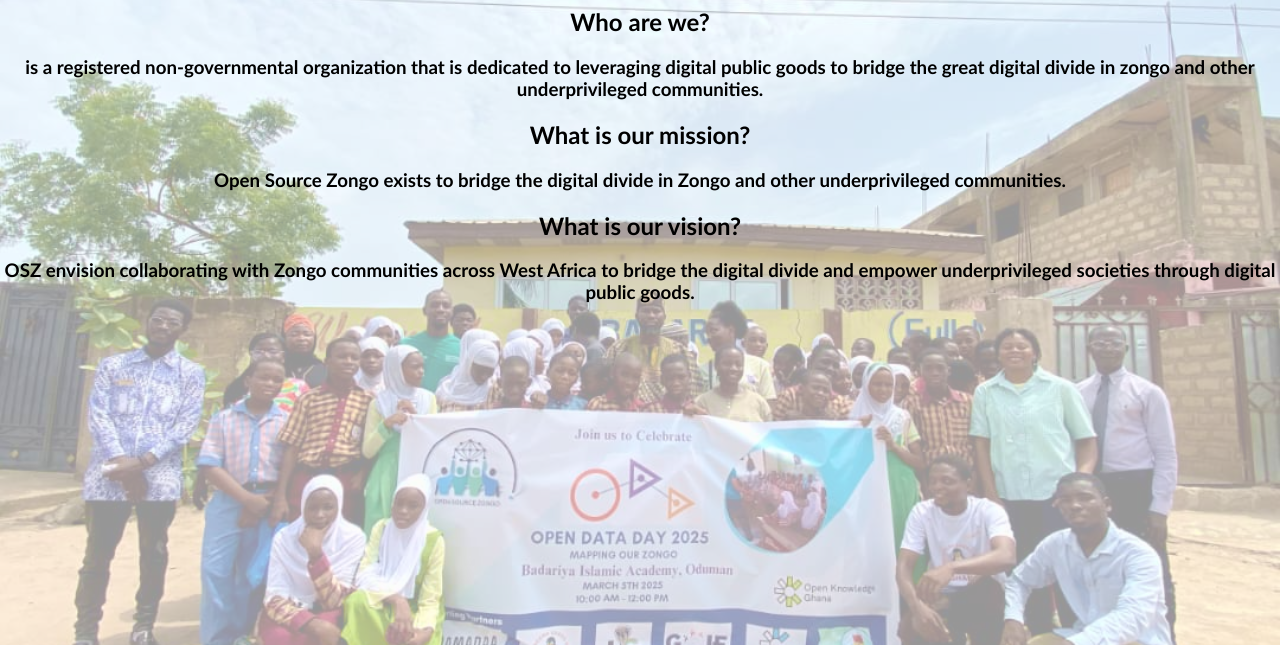
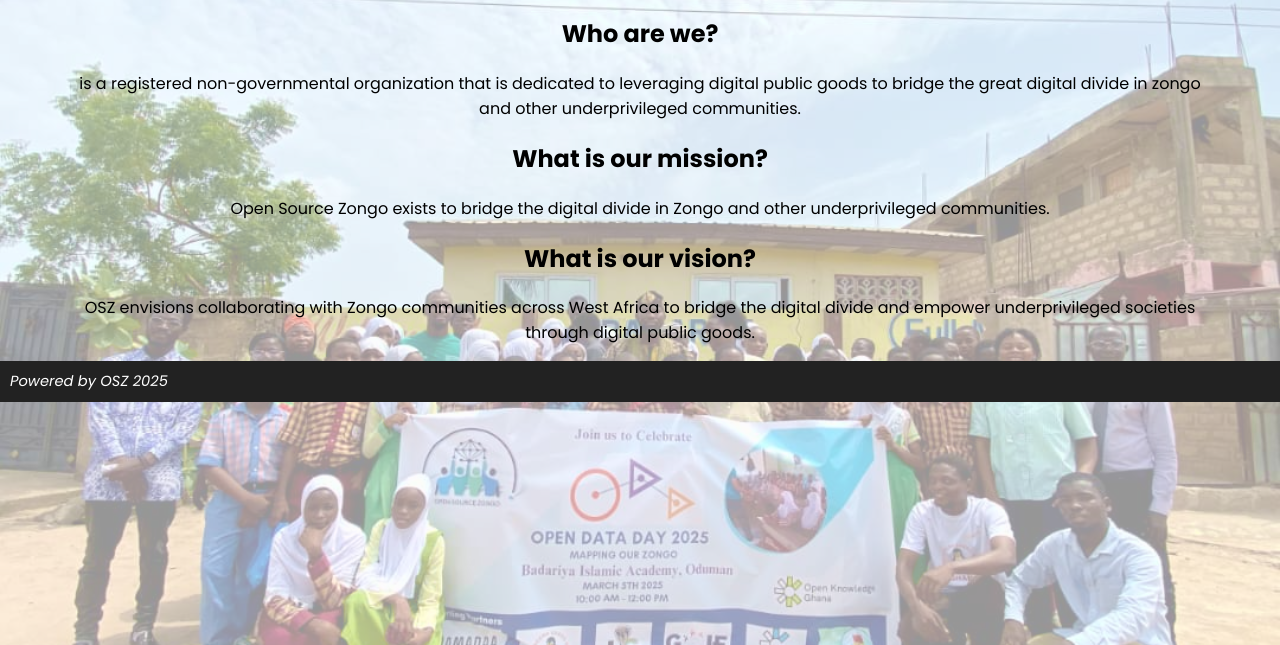
Before and after one commit to OpenSourceZongo/opensourcezongo.github.io, a plain HTML site: page index.html in a window 1280 px wide. Shown: the part 155-800 px from the top of the page. Drawn offline with Linux system fonts and the light colour scheme.

Commit message:
Updated the website

```diff
--- a/index.html
+++ b/index.html
@@ -2,21 +2,48 @@
 <html>
     <head>
         <link rel="stylesheet" href="style.css" type="text/css" />
-        <link rel="icon" href="favicon.png" type="image/png" />
         <meta name="viewport" content="width=device-width,initial-scale:1.0" />
         <title>Welcome to Open Source Zongo</title>
+        <link rel="preconnect" href="https://fonts.googleapis.com">
+<link rel="preconnect" href="https://fonts.gstatic.com" crossorigin>
+<link href="https://fonts.googleapis.com/css2?family=Poppins:ital,wght@0,100;0,200;0,300;0,400;0,500;0,600;0,700;0,800;0,900;1,100;1,200;1,300;1,400;1,500;1,600;1,700;1,800;1,900&display=swap" rel="stylesheet">
     </head>
     <body>
         <div class="nav">
             <svg xmlns="http://www.w3.org/2000/svg" width="512" height="512" viewBox="0 0 512 512"><path d="M64,384H448V341.33H64Zm0-106.67H448V234.67H64ZM64,128v42.67H448V128Z"/></svg>
         </div>
+        <div class="nav-area">
+            <a>Home</a>
+            <a>Training Programs</a>
+            <a>Projects</a>
+            <a>Gallery</a>
+            <a>Our Team</a>
+            <a>About Us</a>
+            <a>Partners</a>
+        </div>
         <h1>Welcome to Open Source Zongo</h1>
         <h2>Who are we?</h2>
-        <h3>is a registered non-governmental organization that is dedicated to leveraging digital public goods to bridge the great digital divide in zongo and other underprivileged communities.
-        </h3>
+        <p>is a registered non-governmental organization that is dedicated to leveraging digital public goods to bridge the great digital divide in zongo and other underprivileged communities.
+        </p>
         <h2>What is our mission?</h2>
-        <h3>Open Source Zongo exists to bridge the digital divide in Zongo and other underprivileged communities.</h3>
+        <p>Open Source Zongo exists to bridge the digital divide in Zongo and other underprivileged communities.</p>
         <h2>What is our vision?</h2>
-        <h3>OSZ envision collaborating with Zongo communities across West Africa to bridge the digital divide and empower underprivileged societies through digital public goods.</h3>
+        <p>OSZ envisions collaborating with Zongo communities across West Africa to bridge the digital divide and empower underprivileged societies through digital public goods.</p>
+    <style>
+        *{
+            font-family: Poppins;
+        }
+    </style>
+    <script>
+        function toggleMenu(){
+            document.querySelector("div.nav-area").classList.toggle("open");
+        }
+        document.querySelector("div.nav svg").addEventListener("click",function(){
+            toggleMenu();
+        });
+    </script>
+    <footer>
+        Powered by OSZ 2025
+    </footer>
     </body>
 </html>
--- a/style.css
+++ b/style.css
@@ -11,6 +11,12 @@
     background-repeat: no-repeat;
     background-color: rgba(250,250,250,.6);
     background-blend-mode: color;
+    background-attachment: fixed;
+}
+
+p{
+    box-sizing: border-box;
+    padding: 0px 5vw;
 }
 
 div.nav{
@@ -24,6 +30,9 @@
     display: flex;
     align-items: center;
     justify-content: flex-end;
+    position: sticky;
+    top: 0px;
+    box-shadow: 1px 1px 8px 1px gray;
 }
 
 div.nav svg{
@@ -31,3 +40,46 @@
     height: 60%;
     margin: auto 0px;
 }
+
+div.nav-area{
+    background-color: white;
+    transition: all .5s linear;
+    height: 0%;
+    overflow: hidden;
+}
+
+@keyframes open{
+    from{
+        height: 0%;
+    }
+
+
+
+    to{
+        height: max-content;
+    }
+}
+
+.open{
+    animation: open linear .25s forwards;
+}
+
+
+.hide{
+    display: none;
+}
+
+div.nav-area a{
+    display: block;
+    text-align: left;
+    padding: .5em;
+}
+
+footer{
+    background-color: #222222;
+    color: white;
+    font-size: 11pt;
+    font-style: italic;
+    text-align: left;
+    padding: 10px;
+}
```
